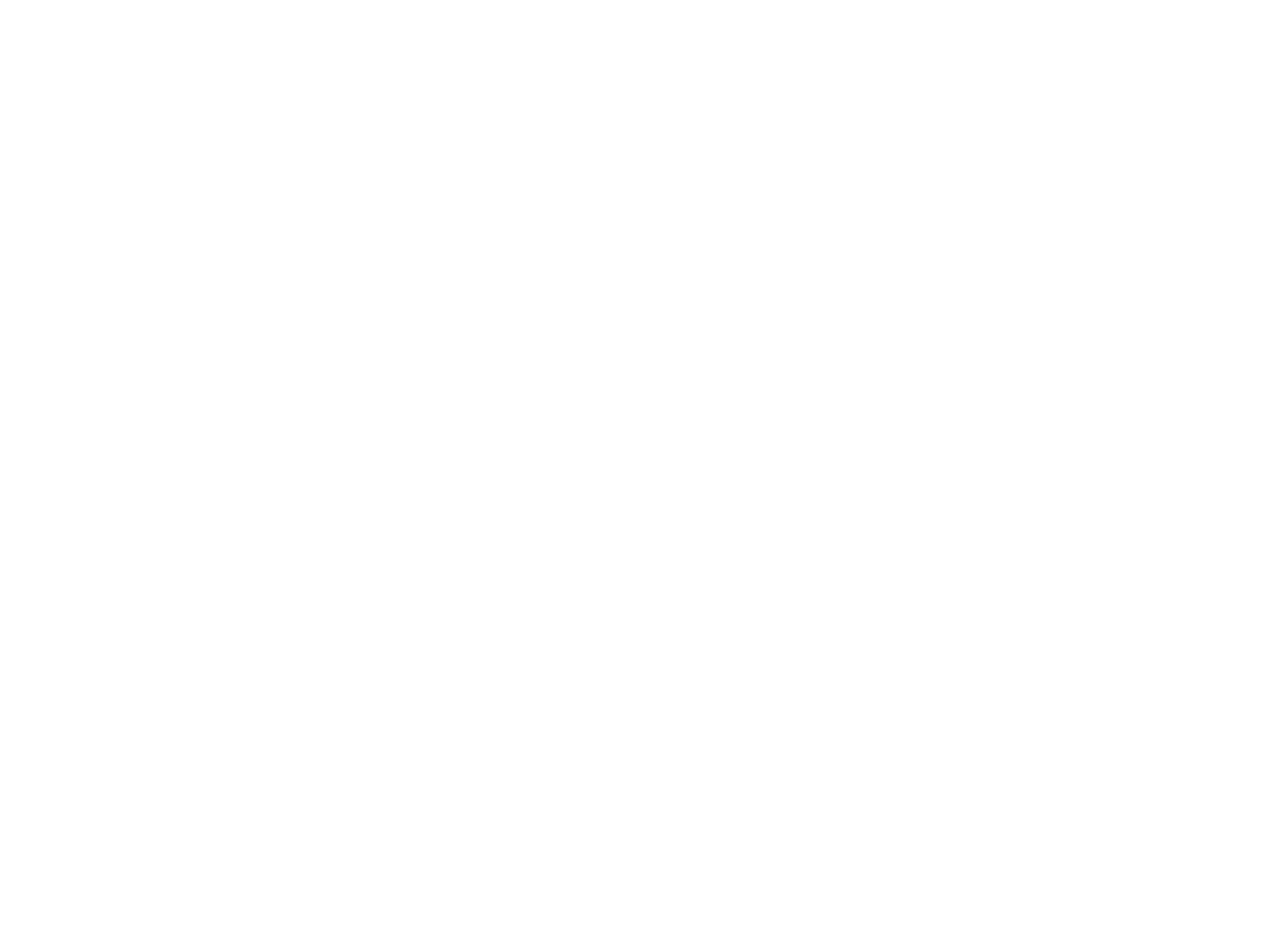
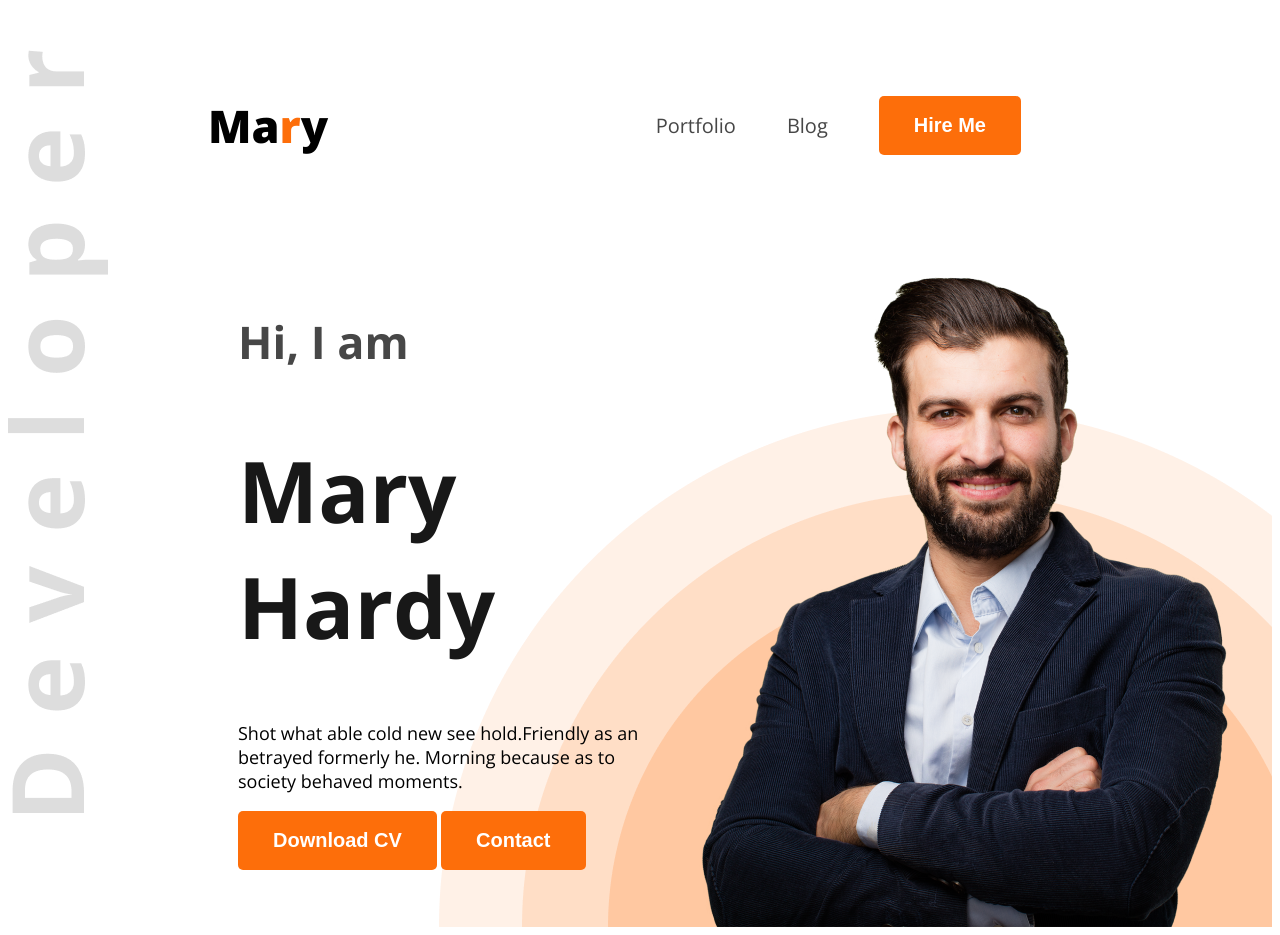
Before and after one commit to farhana858/web-dev-portfolio, a plain HTML site: page index.html in a window 1280 px wide. Before the commit the page ends 800 px from the top, so only its background shows below. Drawn offline with nearby package versions, Linux system fonts and the light colour scheme.

Commit message:
added header

```diff
--- a/index.html
+++ b/index.html
@@ -4,10 +4,32 @@
     <meta charset="UTF-8">
     <meta name="viewport" content="width=device-width, initial-scale=1.0">
     <title>Web Developer Portfolio</title>
+    <link rel="preconnect" href="https://fonts.googleapis.com">
+<link rel="preconnect" href="https://fonts.gstatic.com" crossorigin>
+<link href="https://fonts.googleapis.com/css2?family=Open+Sans:ital,wght@0,300..800;1,300..800&display=swap" rel="stylesheet">
+    <link rel="stylesheet" href="styles/portfolio.css">
 </head>
-<body>
-    <header>
+<body class="open-sans-normal">
+    <header class="header">
+          <nav>
+            <h3 class="nav-title">Ma<span class="text-primary">r</span>y</h3>
+            <ul>
+               <li><a  class="dark-2" href="">Portfolio</a></li>
+               <li><a href="" class="dark-2">Blog</a></li>
+                <li><a href=""><button class="btn-primary">Hire Me</button></a></li>
 
+            </ul>
+          </nav>
+          <div class="banner">
+            <div class="banner-content">
+              <h4 class="banner-greetings , dark-2">Hi, I  am</h4>
+              <h1 class="banner-title , dark-1">Mary Hardy</h1>
+              <p class="banner-description">Shot what able cold new see hold.Friendly as an betrayed formerly he. Morning because as to society behaved moments.</p>
+              <button class="btn-primary">Download CV</button>
+              <button class="btn-primary">Contact</button>
+            </div>
+            <img src="images/hardy.png" alt="">
+          </div>
     </header>
     <main>
 
--- /dev/null
+++ b/styles/portfolio.css
@@ -0,0 +1,104 @@
+/* // <uniquifier>: Use a unique and descriptive class name */
+/* // <weight>: Use a value from 300 to 800 */
+
+.open-sans-normal{
+  font-family: "Open Sans", sans-serif;
+  font-optical-sizing: auto;
+  font-style: normal;
+  font-variation-settings:
+    "wdth" 100;
+}
+
+/* shared style */
+.text-primary{
+    color: #FD6E0A;
+}
+
+.dark-1{
+    color: #181818;
+}
+.dark-2{
+    color: #474747;
+}
+.dark-3{
+    color: #757575;
+}
+
+.header{
+    background-image: url(../images/developer.png) , url(../images/header_bg.png);
+    background-repeat: no-repeat;
+    background-position: top left ,  bottom right;
+
+
+}
+
+.btn-primary{
+    background-color: #FD6E0A;
+    font-weight: bold;
+    font-size: 20px;
+    color: white;
+    border-radius: 5px;
+    padding: 18px 35px;
+    /* border-color: #FD6E0A; */
+    border: none;
+}
+
+/* Nav style */
+
+nav{
+    display: flex;
+    align-items: center;
+    justify-content: space-between;
+    margin: 50px 200px;
+}
+
+.nav-title{
+    font-weight: 800;
+    font-size: 45px;
+}
+
+nav ul{
+    display: flex;
+    align-items: center;
+}
+
+
+nav ul li{
+    list-style: none;
+    margin-right: 51px;
+}
+
+nav li a{
+    text-decoration: none;
+    font-size: 20px;
+
+}
+
+.banner{
+    display: flex;
+    justify-content: space-between;
+    margin: 0px 35px 0px 230px;
+}
+
+.banner-content{
+    max-width: 585px;
+    max-height: 356px;
+
+}
+
+.banner-greetings{
+    font-size: 45px;
+    font-weight: 600px;
+
+}
+
+.banner-title{
+    font-size: 85px;
+    font-weight:bold ;
+
+}
+
+.banner-description{
+    font-size: 18px;
+    font-weight: 400px;
+}
```
Also changed, not shown: images/developer.png (added), images/hardy.png (added), images/header_bg.png (added), images/icons/facebook.png (added), images/icons/insta.png (added), images/icons/js.png (added), images/icons/mongo.png (added), images/icons/nodejs.png (added), images/icons/react.png (added), images/icons/twitter.png (added).
